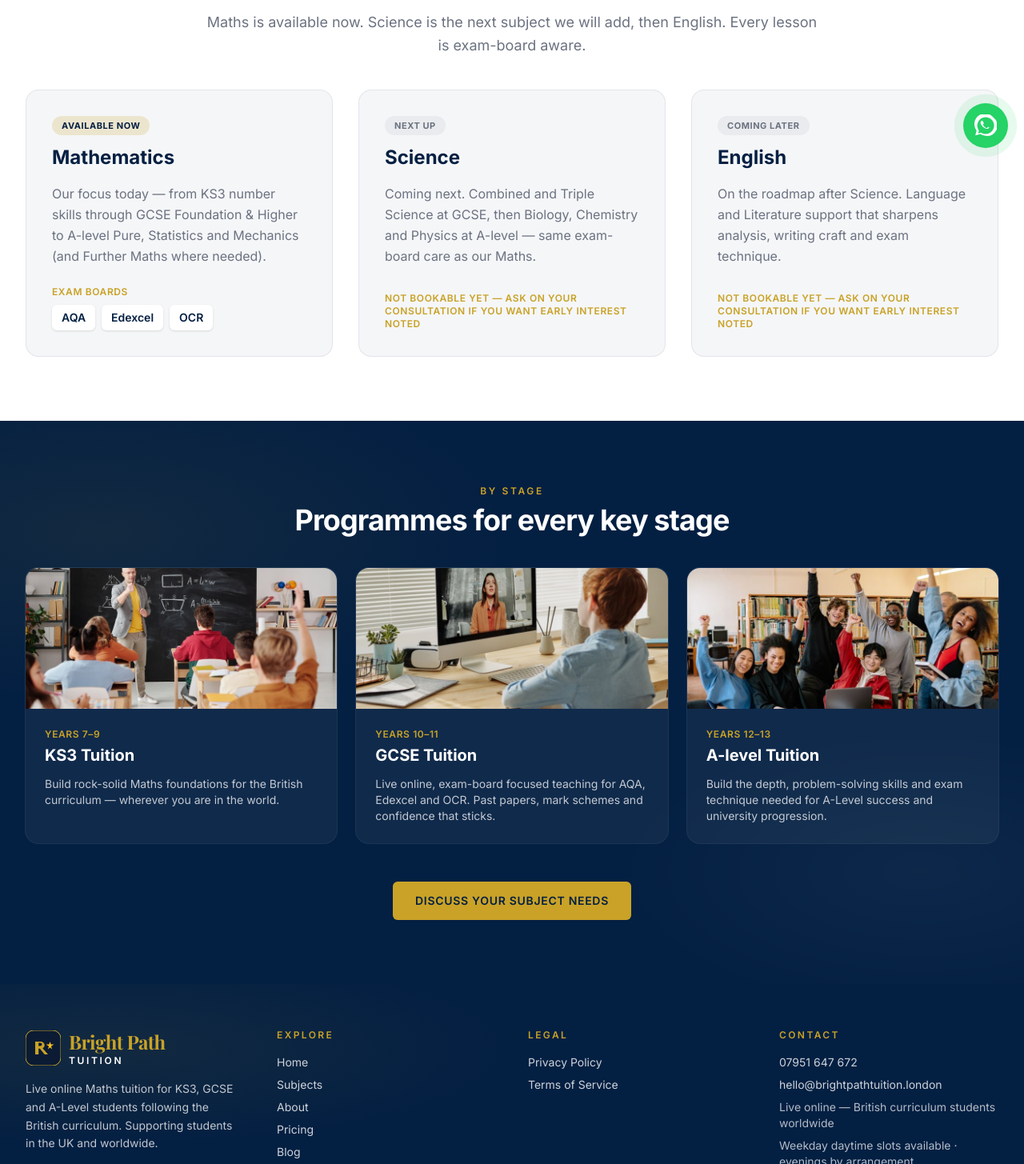
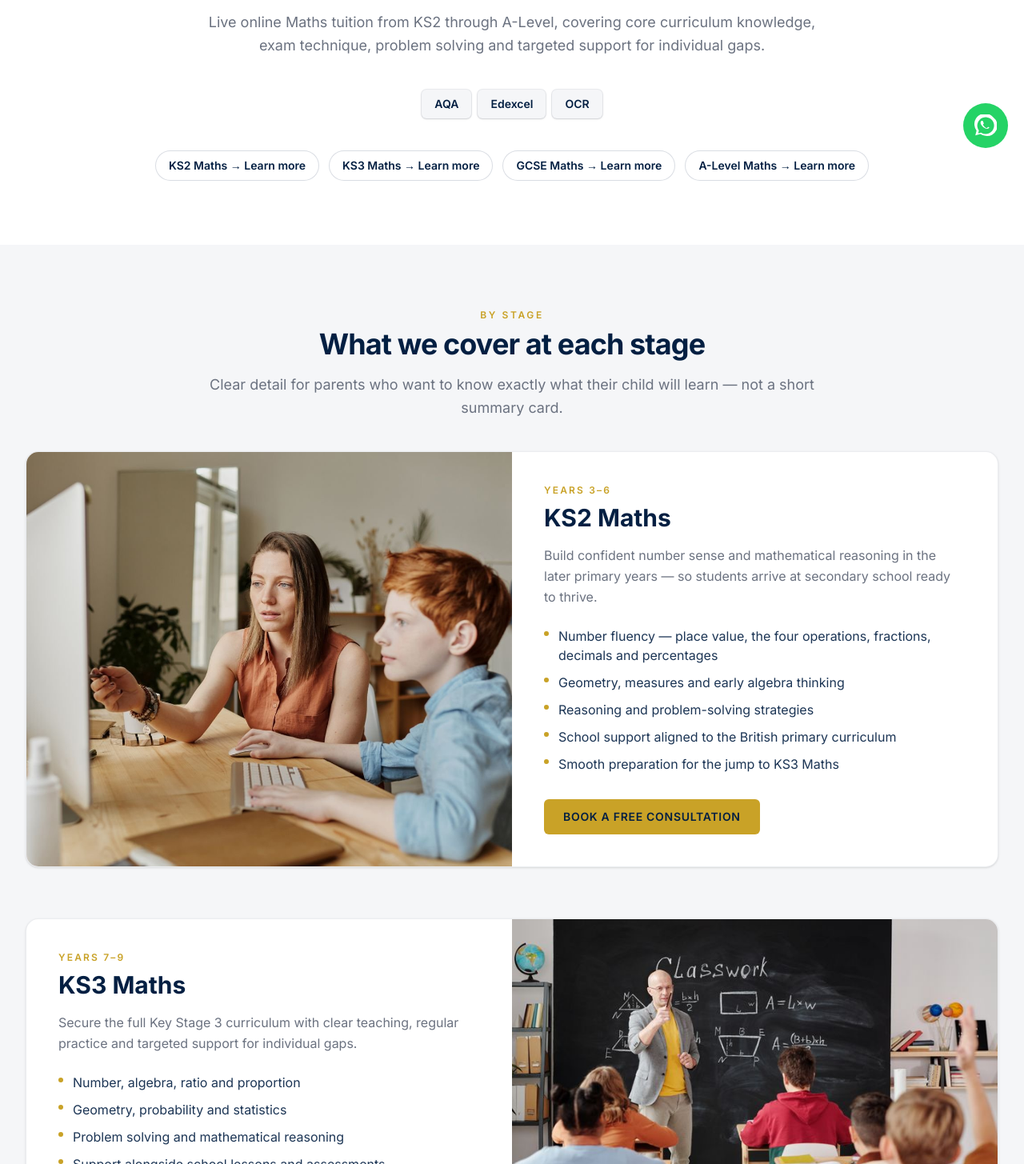
Before and after one commit to QualityMaths/brightpathtuition, a Next.js app: page /subjects in a window 1280 px wide. Shown: the part 595-2050 px from the top of the page at 80% size. Built offline with nearby package versions, Linux system fonts and the light colour scheme; a web font is replaced by a local one.

Commit message:
Restructure Subjects around Maths from KS2 to A-Level
Replace primary-school hero, deepen KS2/KS3/GCSE/A-Level coverage, demote Science/English to a coming-soon strip, and align CTAs and homepage programme links.

```diff
--- a/src/app/contact/page.tsx
+++ b/src/app/contact/page.tsx
@@ -144,7 +144,7 @@ export default function ContactPage() {
                   <input
                     name="subjects"
                     className="mt-1.5 w-full rounded-md border border-navy/15 bg-white px-3 py-2.5 outline-none focus:border-gold focus:ring-2 focus:ring-gold/30"
-                    placeholder="e.g. GCSE Maths Higher, A-level Maths / Further Maths"
+                    placeholder="e.g. KS2 Maths, GCSE Maths Higher, A-Level Maths"
                   />
                 </label>
                 <label className="block text-sm">
--- a/src/app/page.tsx
+++ b/src/app/page.tsx
@@ -102,11 +102,11 @@ export default function HomePage() {
             title="Give your studies a Bright Path"
             subtitle="Structured pathways from Key Stage 3 through A-level — built around British exam boards (AQA, Edexcel, OCR), delivered live online."
           />
-          <div className="grid gap-6 md:grid-cols-3">
+          <div className="grid gap-6 sm:grid-cols-2 lg:grid-cols-4">
             {PROGRAMMES.map((p) => (
               <Link
                 key={p.slug}
-                href="/subjects/"
+                href={`/subjects/#${p.slug}`}
                 className="card-lift group relative overflow-hidden rounded-2xl"
               >
                 {/* eslint-disable-next-line @next/next/no-img-element */}
--- a/src/app/subjects/page.tsx
+++ b/src/app/subjects/page.tsx
@@ -2,107 +2,208 @@ import type { Metadata } from "next";
 import Link from "next/link";
 import PageHero from "@/components/PageHero";
 import SectionHeading from "@/components/SectionHeading";
-import { PROGRAMMES, SUBJECTS } from "@/lib/constants";
 
 export const metadata: Metadata = {
-  title: "Subjects & Programmes",
+  title: "Online Maths Tuition — KS2, KS3, GCSE & A-Level",
   description:
-    "Live online KS3, GCSE and A-level Maths tuition for British-curriculum students worldwide. Science and English on the roadmap.",
+    "Live online Maths tuition for KS2, KS3, GCSE and A-Level. Structured, exam-board aligned teaching for British-curriculum students in the UK and worldwide.",
 };
+
+const STAGES = [
+  {
+    id: "ks2",
+    title: "KS2 Maths",
+    years: "Years 3–6",
+    image: "/images/ks2.jpg",
+    intro:
+      "Build confident number sense and mathematical reasoning in the later primary years — so students arrive at secondary school ready to thrive.",
+    points: [
+      "Number fluency — place value, the four operations, fractions, decimals and percentages",
+      "Geometry, measures and early algebra thinking",
+      "Reasoning and problem-solving strategies",
+      "School support aligned to the British primary curriculum",
+      "Smooth preparation for the jump to KS3 Maths",
+    ],
+  },
+  {
+    id: "ks3",
+    title: "KS3 Maths",
+    years: "Years 7–9",
+    image: "/images/ks3.jpg",
+    intro:
+      "Secure the full Key Stage 3 curriculum with clear teaching, regular practice and targeted support for individual gaps.",
+    points: [
+      "Number, algebra, ratio and proportion",
+      "Geometry, probability and statistics",
+      "Problem solving and mathematical reasoning",
+      "Support alongside school lessons and assessments",
+      "Strong preparation for GCSE Foundation or Higher",
+    ],
+  },
+  {
+    id: "gcse",
+    title: "GCSE Maths",
+    years: "Years 10–11",
+    image: "/images/gcse.jpg",
+    intro:
+      "Exam-board aware tuition for Foundation and Higher pathways — focused on topics, technique and the papers that matter.",
+    points: [
+      "Foundation and Higher tier pathways",
+      "AQA, Edexcel and OCR support",
+      "Topic teaching with targeted gap filling",
+      "Exam technique, mark schemes and past papers",
+      "Structured revision in the run-up to exams",
+    ],
+  },
+  {
+    id: "a-level",
+    title: "A-Level Maths",
+    years: "Years 12–13",
+    image: "/images/alevel.jpg",
+    intro:
+      "Depth, fluency and exam technique across the A-Level course — so students can tackle demanding questions with confidence.",
+    points: [
+      "Pure Mathematics",
+      "Statistics",
+      "Mechanics",
+      "Exam-board support and past-paper preparation",
+      "Exam technique for longer, multi-step questions",
+    ],
+  },
+] as const;
 
 export default function SubjectsPage() {
   return (
     <>
       <PageHero
-        title="Subjects & programmes"
-        subtitle="Maths tuition now — Science next, then English. Live online classes for British-curriculum learners anywhere in the world."
-        image="https://images.unsplash.com/photo-1503676260728-1c00da094a0b?auto=format&fit=crop&w=1920&q=80"
+        title="Online Maths Tuition for KS2, KS3, GCSE & A-Level"
+        subtitle="Structured, exam-board aligned tuition for students following the British curriculum, available in the UK and worldwide."
+        image="/images/subjects-hero.jpg"
       />
 
       <section className="bg-white py-16 sm:py-20">
         <div className="mx-auto max-w-7xl px-4 sm:px-6 lg:px-8">
           <SectionHeading
-            eyebrow="Subjects"
-            title="What we teach today — and what is next"
-            subtitle="Maths is available now. Science is the next subject we will add, then English. Every lesson is exam-board aware."
+            eyebrow="Mathematics"
+            title="Mathematics"
+            subtitle="Live online Maths tuition from KS2 through A-Level, covering core curriculum knowledge, exam technique, problem solving and targeted support for individual gaps."
           />
-          <div className="grid gap-8 lg:grid-cols-3">
-            {SUBJECTS.map((s) => (
-              <article
-                key={s.name}
-                className="card-lift flex flex-col rounded-2xl border border-navy/8 bg-soft p-8"
-              >
-                <span
-                  className={`mb-3 w-fit rounded-full px-3 py-1 text-[11px] font-bold uppercase tracking-wider ${
-                    s.status === "available"
-                      ? "bg-gold/20 text-navy"
-                      : "bg-navy/5 text-muted"
-                  }`}
-                >
-                  {s.badge}
-                </span>
-                <h2 className="text-2xl font-bold text-navy">{s.name}</h2>
-                <p className="mt-4 flex-1 text-muted leading-relaxed">{s.blurb}</p>
-                {s.status === "available" ? (
-                  <div className="mt-6">
-                    <p className="text-xs font-semibold uppercase tracking-wider text-gold">
-                      Exam boards
-                    </p>
-                    <div className="mt-2 flex flex-wrap gap-2">
-                      {s.boards.map((b) => (
+          <div className="mx-auto flex max-w-2xl flex-wrap justify-center gap-2">
+            {["AQA", "Edexcel", "OCR"].map((b) => (
               <span
                 key={b}
-                          className="rounded-md bg-white px-3 py-1.5 text-sm font-semibold text-navy shadow-sm"
+                className="rounded-md bg-soft px-4 py-2 text-sm font-semibold text-navy shadow-sm ring-1 ring-navy/8"
               >
                 {b}
               </span>
             ))}
           </div>
-                  </div>
-                ) : (
-                  <p className="mt-6 text-xs font-semibold uppercase tracking-wider text-gold">
-                    Not bookable yet — ask on your consultation if you want early interest noted
-                  </p>
-                )}
-              </article>
+          <div className="mt-10 flex flex-wrap justify-center gap-3">
+            {STAGES.map((s) => (
+              <a
+                key={s.id}
+                href={`#${s.id}`}
+                className="rounded-full border border-navy/15 bg-white px-4 py-2 text-sm font-semibold text-navy transition hover:border-gold hover:bg-gold/10"
+              >
+                {s.title} → Learn more
+              </a>
             ))}
           </div>
         </div>
       </section>
 
-      <section className="pattern-navy py-16 sm:py-20">
-        <div className="mx-auto max-w-7xl px-4 sm:px-6 lg:px-8">
+      <section className="bg-soft py-16 sm:py-20">
+        <div className="mx-auto max-w-7xl space-y-16 px-4 sm:px-6 lg:px-8">
           <SectionHeading
-            light
             eyebrow="By stage"
-            title="Programmes for every key stage"
+            title="What we cover at each stage"
+            subtitle="Clear detail for parents who want to know exactly what their child will learn — not a short summary card."
           />
-          <div className="grid gap-6 md:grid-cols-3">
-            {PROGRAMMES.map((p) => (
+          {STAGES.map((stage, i) => (
+            <article
+              key={stage.id}
+              id={stage.id}
+              className="scroll-mt-28 overflow-hidden rounded-2xl border border-navy/8 bg-white shadow-sm"
+            >
               <div
-                key={p.slug}
-                className="overflow-hidden rounded-2xl bg-white/5 ring-1 ring-white/10"
+                className={`grid lg:grid-cols-2 ${
+                  i % 2 === 1 ? "lg:[&>div:first-child]:order-2" : ""
+                }`}
               >
+                <div className="relative min-h-[220px] lg:min-h-full">
                   {/* eslint-disable-next-line @next/next/no-img-element */}
-                <img src={p.image} alt="" className="h-44 w-full object-cover" />
-                <div className="p-6">
-                  <p className="text-xs font-semibold uppercase tracking-wider text-gold">
-                    {p.subtitle}
+                  <img
+                    src={stage.image}
+                    alt=""
+                    className="absolute inset-0 h-full w-full object-cover"
+                  />
+                </div>
+                <div className="p-8 sm:p-10">
+                  <p className="text-xs font-semibold uppercase tracking-[0.18em] text-gold">
+                    {stage.years}
                   </p>
-                  <h3 className="mt-1 text-xl font-bold text-white">{p.title}</h3>
-                  <p className="mt-3 text-sm text-white/75">{p.description}</p>
+                  <h3 className="mt-2 text-2xl font-bold text-navy sm:text-3xl">
+                    {stage.title}
+                  </h3>
+                  <p className="mt-4 text-muted leading-relaxed">{stage.intro}</p>
+                  <ul className="mt-6 space-y-2.5">
+                    {stage.points.map((point) => (
+                      <li key={point} className="flex gap-3 text-sm text-navy/90 sm:text-base">
+                        <span className="mt-1.5 h-1.5 w-1.5 shrink-0 rounded-full bg-gold" />
+                        <span>{point}</span>
+                      </li>
+                    ))}
+                  </ul>
+                  <Link
+                    href="/contact/"
+                    className="btn-gold mt-8 inline-block rounded-md px-6 py-3 text-sm uppercase tracking-wider"
+                  >
+                    Book a Free Consultation
+                  </Link>
                 </div>
               </div>
+            </article>
           ))}
         </div>
-          <div className="mt-12 text-center">
+      </section>
+
+      <section className="bg-white py-14 sm:py-16">
+        <div className="mx-auto max-w-3xl px-4 text-center sm:px-6 lg:px-8">
+          <p className="text-xs font-semibold uppercase tracking-[0.22em] text-gold">
+            Coming soon
+          </p>
+          <h2 className="mt-2 text-2xl font-bold text-navy sm:text-3xl">
+            More subjects coming soon
+          </h2>
+          <p className="mt-4 text-muted leading-relaxed">
+            Science and English tuition will be added as Bright Path grows. If
+            you&apos;d like to register your interest, let us know during your
+            consultation.
+          </p>
           <Link
             href="/contact/"
-              className="btn-gold inline-block rounded-md px-7 py-3.5 text-sm uppercase tracking-wider"
+            className="mt-8 inline-block rounded-md border border-navy/20 px-7 py-3.5 text-sm font-semibold uppercase tracking-wider text-navy transition hover:border-gold hover:bg-gold/10"
           >
-              Discuss your subject needs
+            Register Interest
           </Link>
         </div>
+      </section>
+
+      <section className="pattern-navy py-14 sm:py-16">
+        <div className="mx-auto max-w-7xl px-4 text-center sm:px-6 lg:px-8">
+          <h2 className="text-2xl font-bold text-white sm:text-3xl">
+            Ready to talk about your child&apos;s Maths?
+          </h2>
+          <p className="mx-auto mt-3 max-w-xl text-white/75">
+            Book a free consultation and we&apos;ll map the right stage, goals
+            and exam board together.
+          </p>
+          <Link
+            href="/contact/"
+            className="btn-gold mt-8 inline-block rounded-md px-7 py-3.5 text-sm uppercase tracking-wider"
+          >
+            Book a Free Consultation
+          </Link>
         </div>
       </section>
     </>
--- a/src/lib/constants.ts
+++ b/src/lib/constants.ts
@@ -1,6 +1,6 @@
 export const SITE = {
   name: "Bright Path Tuition",
-  tagline: "Online British-curriculum Maths tuition — KS3, GCSE & A-level, worldwide",
+  tagline: "Online British-curriculum Maths tuition — KS2 to A-level, worldwide",
   domain: "brightpathtuition.london",
   url: "https://brightpathtuition.london",
   email: "hello@brightpathtuition.london",
@@ -29,13 +29,20 @@ export const NAV_LINKS = [
 
 export const PROGRAMMES = [
   {
+    slug: "ks2",
+    title: "KS2 Tuition",
+    subtitle: "Years 3–6",
+    description:
+      "Secure primary Maths foundations — number fluency, reasoning and problem solving — ready for secondary school.",
+    image: "/images/ks2.jpg",
+  },
+  {
     slug: "ks3",
     title: "KS3 Tuition",
     subtitle: "Years 7–9",
     description:
       "Build rock-solid Maths foundations for the British curriculum — wherever you are in the world.",
-    image:
-      "/images/ks3.jpg",
+    image: "/images/ks3.jpg",
   },
   {
     slug: "gcse",
@@ -43,8 +50,7 @@ export const PROGRAMMES = [
     subtitle: "Years 10–11",
     description:
       "Live online, exam-board focused teaching for AQA, Edexcel and OCR. Past papers, mark schemes and confidence that sticks.",
-    image:
-      "/images/gcse.jpg",
+    image: "/images/gcse.jpg",
   },
   {
     slug: "a-level",
@@ -52,8 +58,7 @@ export const PROGRAMMES = [
     subtitle: "Years 12–13",
     description:
       "Build the depth, problem-solving skills and exam technique needed for A-Level success and university progression.",
-    image:
-      "/images/alevel.jpg",
+    image: "/images/alevel.jpg",
   },
 ] as const;
 
@@ -63,7 +68,7 @@ export const SUBJECTS = [
     status: "available" as const,
     badge: "Available now",
     blurb:
-      "Our focus today — from KS3 number skills through GCSE Foundation & Higher to A-level Pure, Statistics and Mechanics (and Further Maths where needed).",
+      "From the full KS2 and KS3 curriculum through GCSE Foundation & Higher and A-Level Pure, Statistics and Mechanics.",
     boards: ["AQA", "Edexcel", "OCR"],
     icon: "maths",
   },
@@ -119,6 +124,18 @@ export const TRUST_STRIP = [
 
 export const PRICING = [
   {
+    name: "Online group — KS2 Maths",
+    price: "TBC",
+    unit: "per lesson",
+    features: [
+      "Live online classes",
+      "Maximum 8 students",
+      "British curriculum · KS2",
+      "Weekday daytime slots available",
+    ],
+    highlight: false,
+  },
+  {
     name: "Online group — KS3 Maths",
     price: "TBC",
     unit: "per lesson",
@@ -150,7 +167,7 @@ export const PRICING = [
       "Live online classes",
       "Maximum 8 students",
       "Pure / Statistics / Mechanics",
-      "Further Maths groups by demand",
+      "Exam technique & past papers",
     ],
     highlight: false,
   },
```
Also changed, not shown: public/images/ks2.jpg (added), public/images/subjects-hero.jpg (added). Lines whose indentation alone changed are shown as unchanged.
